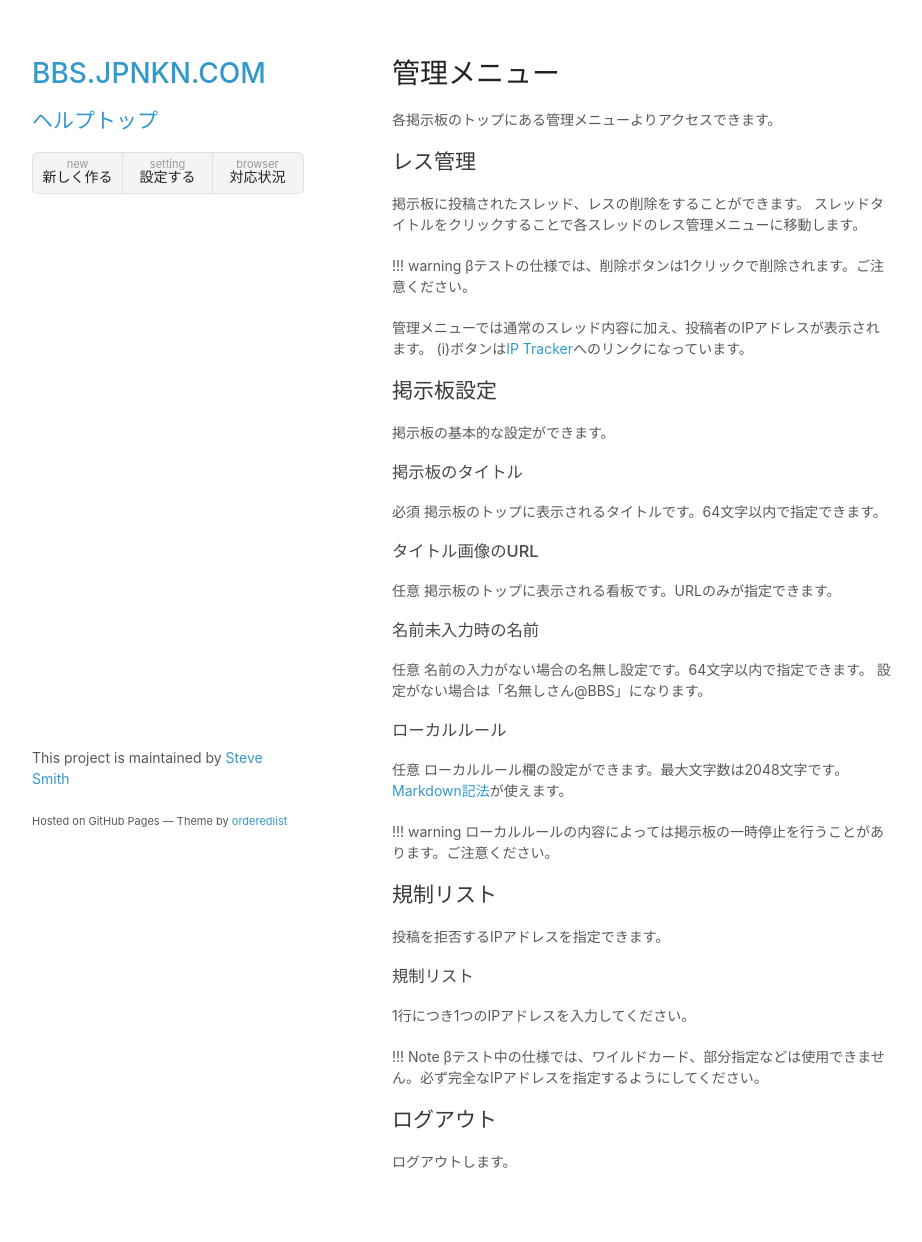
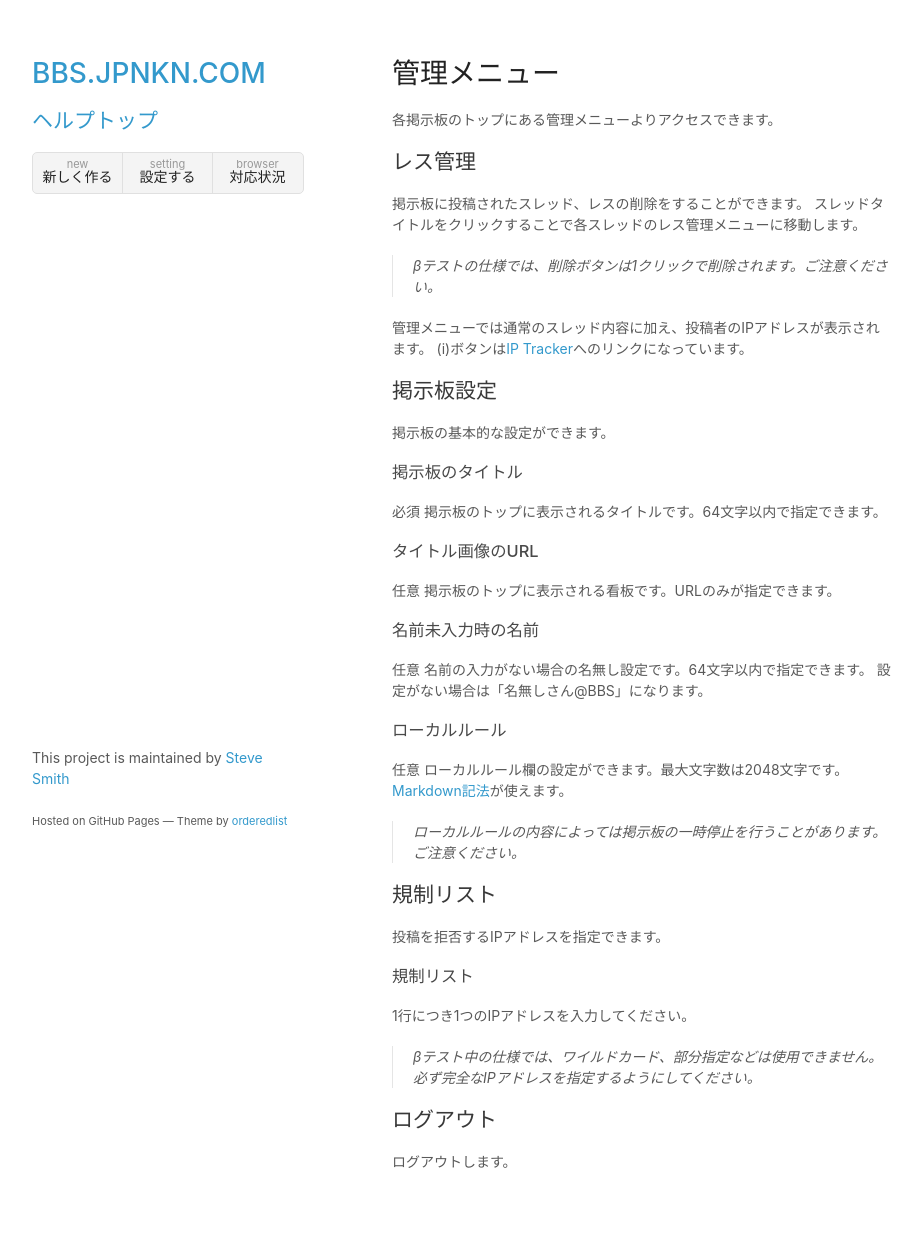
Before and after one commit to japankun/bbs.jpnkn.com, a Jekyll site: the page built from docs/setting.md, in a window 1280 px wide. Shown: the whole page, without its empty margins (178-1100 px from the left). Built offline with Jekyll 4.4.1, drawn with Linux system fonts in a browser that asks for light colours; our own code applies the rules of GitHub Pages for plain Markdown files.

Commit message:
Update setting.md

```diff
--- a/docs/setting.md
+++ b/docs/setting.md
@@ -7,8 +7,7 @@
 掲示板に投稿されたスレッド、レスの削除をすることができます。
 スレッドタイトルをクリックすることで各スレッドのレス管理メニューに移動します。
 
-!!! warning
-    βテストの仕様では、削除ボタンは1クリックで削除されます。ご注意ください。
+>βテストの仕様では、削除ボタンは1クリックで削除されます。ご注意ください。
 
 
 管理メニューでは通常のスレッド内容に加え、投稿者のIPアドレスが表示されます。
@@ -36,8 +35,7 @@
 任意 ローカルルール欄の設定ができます。最大文字数は2048文字です。
 [Markdown記法](https://qiita.com/Qiita/items/c686397e4a0f4f11683d)が使えます。
 
-!!! warning
-    ローカルルールの内容によっては掲示板の一時停止を行うことがあります。ご注意ください。
+>ローカルルールの内容によっては掲示板の一時停止を行うことがあります。ご注意ください。
 
 ## 規制リスト
 
@@ -47,8 +45,7 @@
 
 1行につき1つのIPアドレスを入力してください。
 
-!!! Note
-    βテスト中の仕様では、ワイルドカード、部分指定などは使用できません。必ず完全なIPアドレスを指定するようにしてください。
+>βテスト中の仕様では、ワイルドカード、部分指定などは使用できません。必ず完全なIPアドレスを指定するようにしてください。
 
 ## ログアウト
 
```
